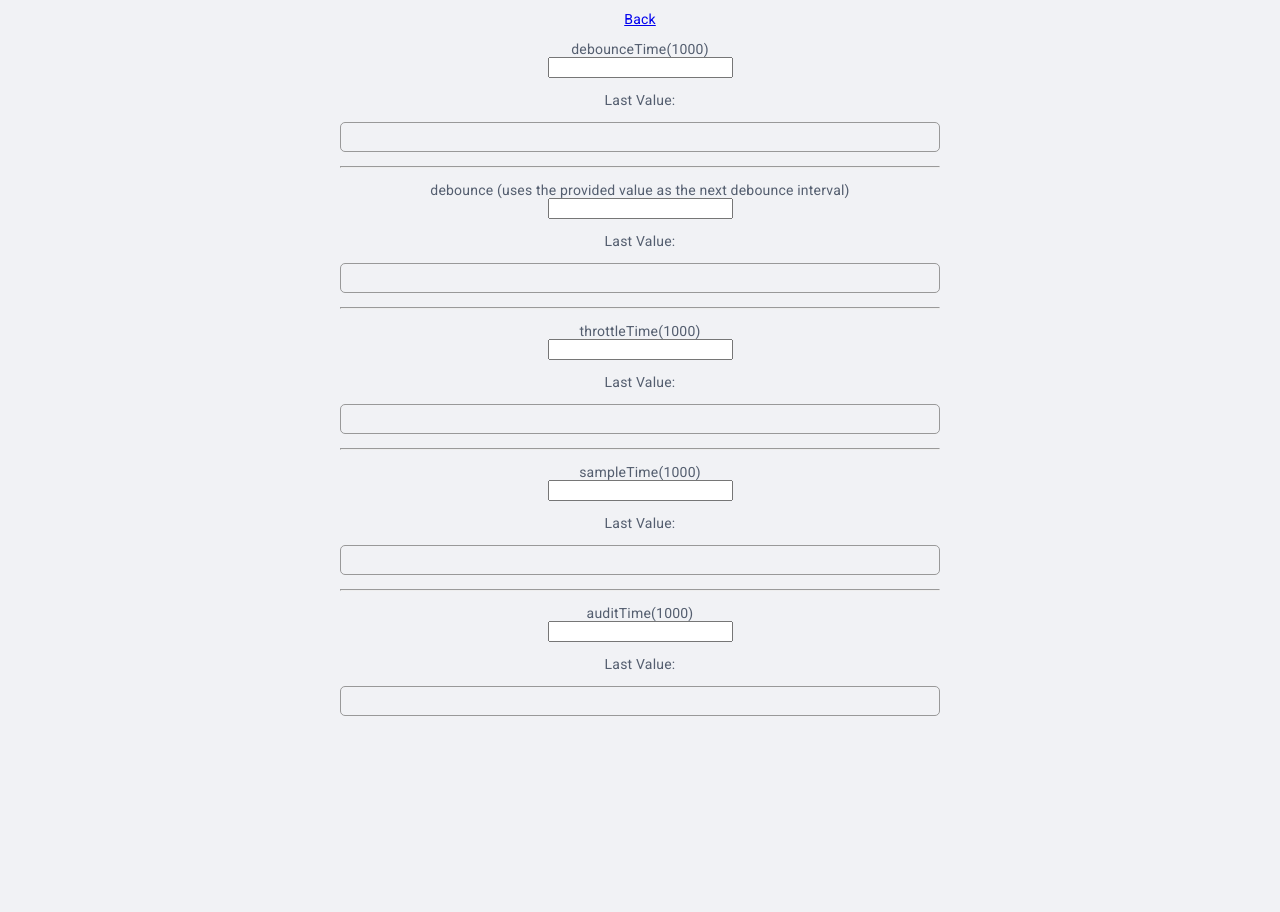
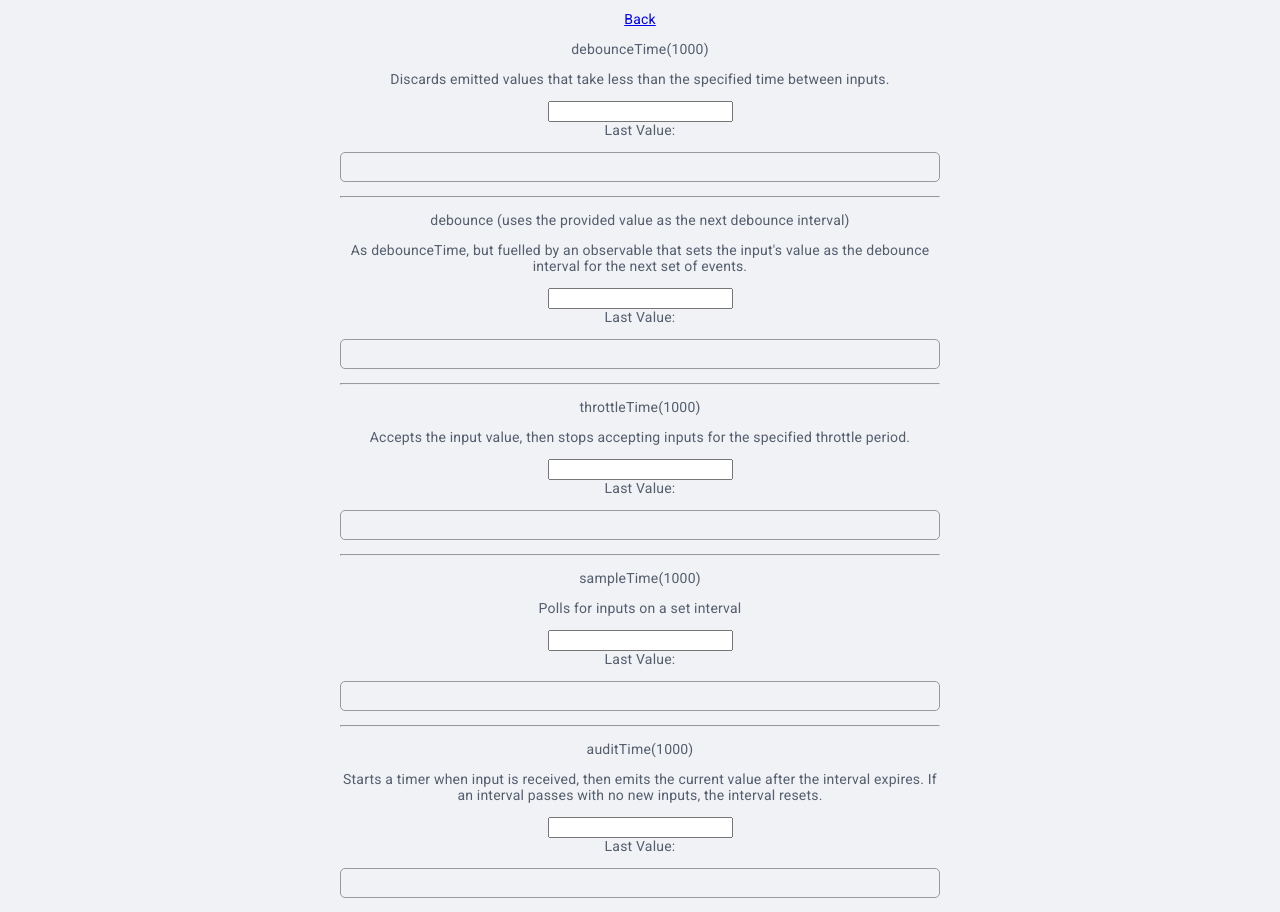
Before and after one commit to DAquilina/ultimate-courses-rxjs, a website built with Parcel: page lesson-rate-limiting-operators/rate-limiting-operators.html in a window 1280 px wide. Shown: the part 166-1078 px from the top of the page. Before the commit the page ends 896 px from the top, so only its background shows below. Built offline with nearby package versions, Linux system fonts and the light colour scheme.

Commit message:
Corrections and better context for operators

```diff
--- a/lesson-multicasting-observables/multicasting-observables.js
+++ b/lesson-multicasting-observables/multicasting-observables.js
@@ -1,5 +1,5 @@
 import { interval, Subscription } from "rxjs";
-import { finalize, share, shareReplay, tap } from "rxjs/operators";
+import { finalize, share, shareReplay } from "rxjs/operators";
 
 const subscriptions = new Subscription();
 
--- a/lesson-rate-limiting-operators/rate-limiting-operators.html
+++ b/lesson-rate-limiting-operators/rate-limiting-operators.html
@@ -20,7 +20,9 @@
             <p>
                 <label for="debounceTime">debounceTime(1000)</label>
 
-                <br />
+                <p>
+                    Discards emitted values that take less than the specified time between inputs.
+                </p>
 
                 <input type="text" id="debounceTime" />
 
@@ -34,7 +36,9 @@
             <p>
                 <label for="debounce">debounce (uses the provided value as the next debounce interval)</label>
 
-                <br />
+                <p>
+                    As debounceTime, but fuelled by an observable that sets the input's value as the debounce interval for the next set of events.
+                </p>
 
                 <input type="number" id="debounce" />
 
@@ -48,7 +52,9 @@
             <p>
                 <label for="throttleTime">throttleTime(1000)</label>
 
-                <br />
+                <p>
+                    Accepts the input value, then stops accepting inputs for the specified throttle period.
+                </p>
 
                 <input type="text" id="throttleTime" />
 
@@ -62,7 +68,9 @@
             <p>
                 <label for="sampleTime">sampleTime(1000)</label>
 
-                <br />
+                <p>
+                    Polls for inputs on a set interval
+                </p>
 
                 <input type="text" id="sampleTime" />
 
@@ -76,7 +84,9 @@
             <p>
                 <label for="auditTime">auditTime(1000)</label>
 
-                <br />
+                <p>
+                    Starts a timer when input is received, then emits the current value after the interval expires. If an interval passes with no new inputs, the interval resets.
+                </p>
 
                 <input type="text" id="auditTime" />
 
--- a/styles.css
+++ b/styles.css
@@ -1,5 +1,8 @@
 @import url('https://fonts.googleapis.com/css?family=Roboto&display=swap');
 
+* {
+    box-sizing: border-box;
+}
 
 html,
 body {
@@ -36,7 +39,7 @@ h2 {
 pre {
     border: 1px solid #999;
     border-radius: 5px;
-    overflow-x: scroll;
+    overflow-x: auto;
     padding: 1rem;
     text-align: left;
 }
```
Also changed, not shown: lab-02-countdown-timer/countdown-timer.js (+7 -5 lines), lesson-marble-testing/marble-testing.html (+2 -6 lines), lesson-schedulers/schedulers.js (+4 -4 lines), 1 other file.
